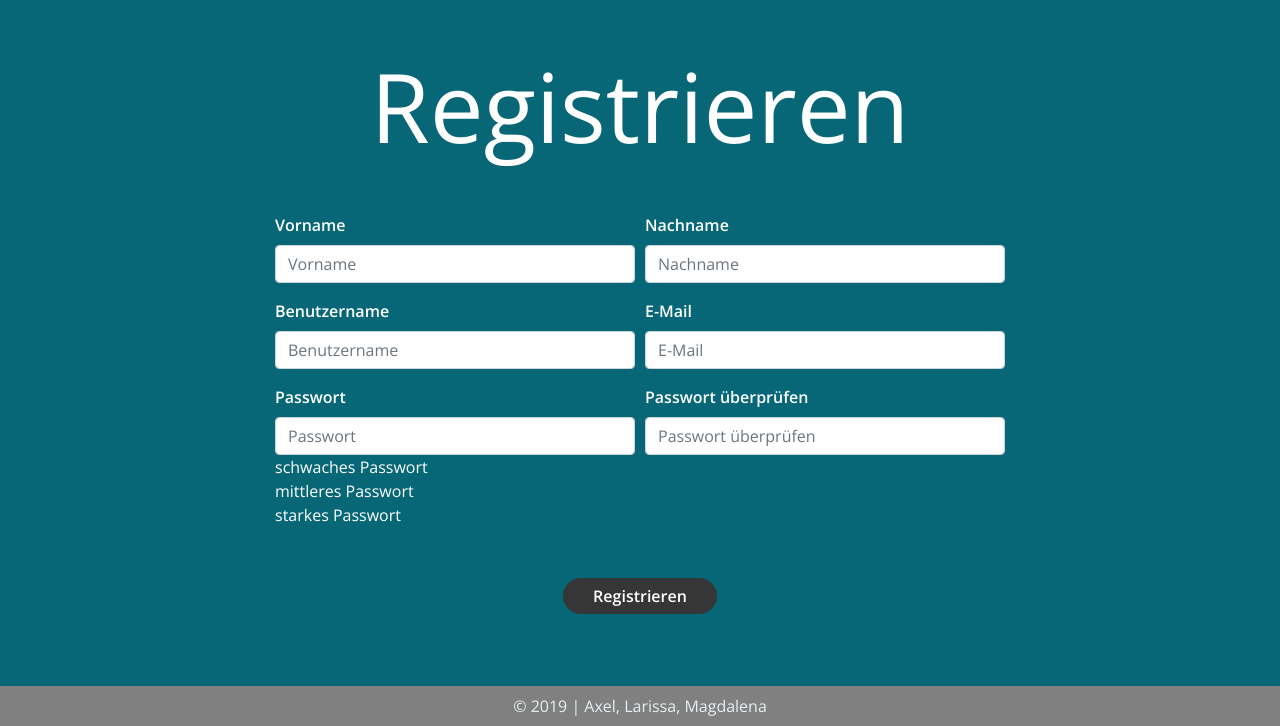
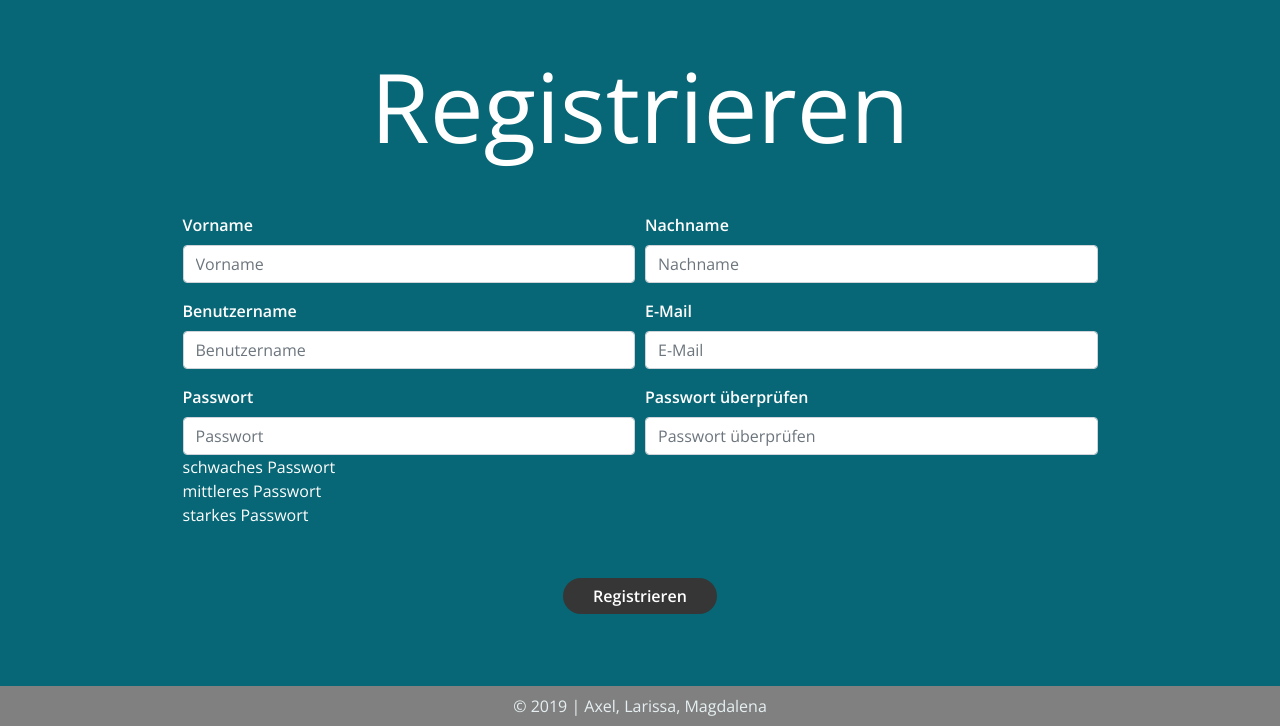
Before and after one commit to koanbockFH/SplitBuddy, a PHP site: template includes/views/register.php in a window 1280 px wide. Shown: the part 74-800 px from the top of the page. Run offline with PHP 8.4, Linux system fonts and the light colour scheme; the template is opened without the code that fills it, so the values that code supplies are empty; style sheets or scripts are compiled from the project's sources; some libraries are stand-ins or nearby versions.

Commit message:
adapted requested changes in register #61

```diff
--- a/includes/views/register.php
+++ b/includes/views/register.php
@@ -8,31 +8,31 @@ echo $this->header;
         <h1 class="display-1">Registrieren</h1>
             <form action="register" method="post" novalidate id="register-form">
                 <div class="form-row justify-content-center">
-                    <div class="col-10 col-md-4 mb-md-3 mb-2">
+                    <div class="col-10 col-md-5 mb-md-3 mb-2">
                         <label for="regFirstname" class="d-none d-md-block">Vorname</label>
                         <input type="text" class="form-control" id="regFirstname" placeholder="Vorname" required name="regFirstname">
                         <div id="feedbackFirstname" class="feedback"></div>
                     </div>
-                    <div class="col-10 col-md-4 mb-md-3 mb-2">
+                    <div class="col-10 col-md-5 mb-md-3 mb-2">
                         <label for="regLastname" class="d-none d-md-block">Nachname</label>
                         <input type="text" class="form-control" id="regLastname" placeholder="Nachname" required name="regLastname">
                         <div id="feedbackLastname" class="feedback"></div>
                     </div>
                 </div>
                 <div class="form-row justify-content-center">
-                    <div class="col-10 col-md-4 mb-md-3 mb-2">
+                    <div class="col-10 col-md-5 mb-md-3 mb-2">
                         <label for="regUser" class="d-none d-md-block">Benutzername</label>
                         <input type="text" class="form-control" id="regUser" placeholder="Benutzername" required name="regUser">
                         <div id="feedbackUser" class="feedback"></div>
                     </div>
-                    <div class="col-10 col-md-4 mb-md-3 mb-2">
+                    <div class="col-10 col-md-5 mb-md-3 mb-2">
                         <label for="regMail" class="d-none d-md-block">E-Mail</label>
                         <input type="email" class="form-control" id="regMail" placeholder="E-Mail" required name="regMail">
                         <div id="feedbackMail" class="feedback"></div>
                     </div>
                 </div>
                 <div class="form-row justify-content-center">
-                    <div class="col-10 col-md-4 mb-md-3 mb-2">
+                    <div class="col-10 col-md-5 mb-md-3 mb-2">
                         <label for="regPassword" class="d-none d-md-block">Passwort</label>
                         <input type="password" class="form-control" id="regPassword" placeholder="Passwort" required name="regPassword">
                         <div class="passwordStrength error" id="passwordWrapper">
@@ -44,7 +44,7 @@ echo $this->header;
                             <div class="strong">starkes Passwort</div>
                         </div>
                     </div>
-                    <div class="col-10 col-md-4 mb-md-3 mb-2">
+                    <div class="col-10 col-md-5 mb-md-3 mb-2">
                         <label for="regPasswordControl" class="d-none d-md-block">Passwort überprüfen</label>
                         <input type="password" class="form-control" id="regPasswordControl" placeholder="Passwort überprüfen" required name="regPasswordControl">
                         <div id="feedbackPasswordControl" class="feedback"></div>
```
